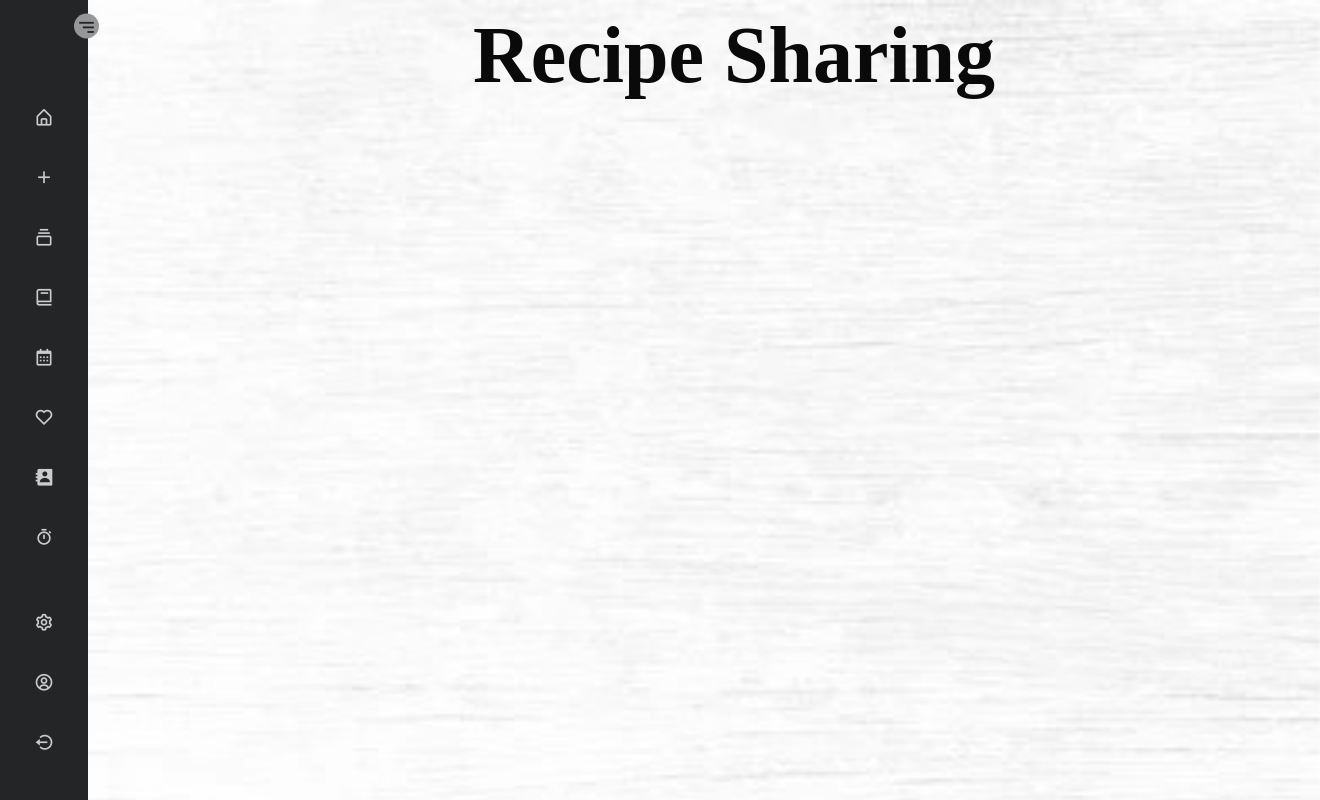
After one commit to SushmasriYangala/RecipeSharing, a PHP site: page /Welcome.html in a window 1320 px wide. The commit adds this page. Run offline with PHP 8.4, Linux system fonts and the light colour scheme.

Commit message:
Added Sidenav bar

```diff
--- /dev/null
+++ b/CSS/Welcome.css
@@ -0,0 +1,293 @@
+@import url('https://fonts.googleapis.com/css2?family=Poppins:wght@300;400;500;600;700&display=swap');
+*{
+    margin: 0;
+    padding: 0;
+    box-sizing: border-box;
+    font-family: 'Poppins', sans-serif;
+}
+
+:root{
+    --body-color: #18191a;
+    --sidebar-color: #242526;
+    --primary-color: #959798;
+    --primary-color-light: #3a3b3c;
+    --toggle-color: #fcfafa;
+    --text-color: #ccc;
+    --tran-03: all 0.2s ease;
+    --tran-03: all 0.3s ease;
+    --tran-04: all 0.3s ease;
+    --tran-05: all 0.3s ease;
+}
+
+body{
+    min-height: 100vh;
+    background-color: var(--body-color);
+    transition: var(--tran-05);
+    background-image: url("../Images/home.jpg");
+    background-size: cover;
+}
+
+::selection{
+    background-color: var(--primary-color);
+    color: #fff;
+}
+
+.sidebar{
+    position: fixed;
+    top: 0;
+    left: 0;
+    height: 100%;
+    width: 250px;
+    padding: 10px 14px;
+    background: var(--sidebar-color);
+    transition: var(--tran-05);
+    z-index: 100;
+}
+.sidebar.close{
+    width: 88px;
+}
+
+.sidebar li{
+    height: 50px;
+    list-style: none;
+    display: flex;
+    align-items: center;
+    margin-top: 10px;
+}
+
+.sidebar header .image,
+.sidebar .icon{
+    min-width: 60px;
+    border-radius: 6px;
+}
+
+.sidebar .icon{
+    min-width: 60px;
+    border-radius: 6px;
+    height: 100%;
+    display: flex;
+    align-items: center;
+    justify-content: center;
+    font-size: 20px;
+}
+
+.sidebar .text,
+.sidebar .icon{
+    color: var(--text-color);
+    transition: var(--tran-03);
+}
+
+.sidebar .text{
+    font-size: 17px;
+    font-weight: 500;
+    white-space: nowrap;
+    opacity: 1;
+}
+.sidebar.close .text{
+    opacity: 0;
+}
+
+.sidebar header{
+    position: relative;
+}
+
+.sidebar header .image-text{
+    display: flex;
+    align-items: center;
+}
+.sidebar header .logo-text{
+    display: flex;
+    flex-direction: column;
+}
+header .image-text .name {
+    margin-top: 2px;
+    font-size: 20px;
+    font-weight: 600;
+}
+
+header .image-text .profession{
+    font-size: 16px;
+    margin-top: -2px;
+    display: block;
+}
+
+.sidebar header .image{
+    display: flex;
+    align-items: center;
+    justify-content: center;
+}
+
+.sidebar header .image img{
+    width: 40px;
+    border-radius: 6px;
+}
+
+.sidebar header .toggle{
+    position: absolute;
+    top: 50%;
+    right: -25px;
+    transform: translateY(-50%) rotate(180deg);
+    height: 25px;
+    width: 25px;
+    background-color: var(--primary-color);
+    color: var(--sidebar-color);
+    border-radius: 50%;
+    display: flex;
+    align-items: center;
+    justify-content: center;
+    font-size: 22px;
+    cursor: pointer;
+    transition: var(--tran-05);
+}
+
+.sidebar.close .toggle{
+    transform: translateY(-50%) rotate(0deg);
+}
+
+.sidebar .menu{
+    margin-top: 40px;
+}
+
+.sidebar li.search-box{
+    border-radius: 6px;
+    background-color: var(--primary-color-light);
+    cursor: pointer;
+    transition: var(--tran-05);
+}
+
+.sidebar li.search-box input{
+    height: 100%;
+    width: 100%;
+    outline: none;
+    border: none;
+    background-color: var(--primary-color-light);
+    color: var(--text-color);
+    border-radius: 6px;
+    font-size: 17px;
+    font-weight: 500;
+    transition: var(--tran-05);
+}
+
+.sidebar li a{
+    list-style: none;
+    height: 100%;
+    background-color: transparent;
+    display: flex;
+    align-items: center;
+    height: 100%;
+    width: 100%;
+    border-radius: 6px;
+    text-decoration: none;
+    transition: var(--tran-03);
+}
+
+.sidebar li a:hover{
+    background-color: var(--primary-color);
+}
+.sidebar li a:hover .icon,
+.sidebar li a:hover .text{
+    color: var(--sidebar-color);
+}
+
+.sidebar .menu-bar{
+    height: calc(100% - 55px);
+    display: flex;
+    flex-direction: column;
+    justify-content: space-between;
+    overflow-y: scroll;
+}
+.menu-bar::-webkit-scrollbar{
+    display: none;
+}
+.sidebar .menu-bar .mode{
+    border-radius: 6px;
+    background-color: var(--primary-color-light);
+    position: relative;
+    transition: var(--tran-05);
+}
+
+.menu-bar .mode .sun-moon{
+    height: 50px;
+    width: 60px;
+}
+
+.mode .sun-moon i{
+    position: absolute;
+}
+.mode .sun-moon i.sun{
+    opacity: 0;
+}
+
+.menu-bar .bottom-content .toggle-switch{
+    position: absolute;
+    right: 0;
+    height: 120%;
+    min-width: 60px;
+    display: flex;
+    align-items: center;
+    justify-content: center;
+    border-radius: 6px;
+    cursor: pointer;
+}
+.toggle-switch .switch{
+    position: relative;
+    height: 22px;
+    width: 40px;
+    border-radius: 25px;
+    background-color: var(--toggle-color);
+    transition: var(--tran-05);
+}
+
+.switch::before{
+    content: '';
+    position: absolute;
+    height: 15px;
+    width: 15px;
+    border-radius: 50%;
+    top: 50%;
+    left: 5px;
+    transform: translateY(-50%);
+    background-color: var(--sidebar-color);
+    transition: var(--tran-04);
+}
+
+.home{
+    position: absolute;
+    top: 0;
+    top: 0;
+    left: 250px;
+    height: 100vh;
+    width: calc(100% - 250px);
+    background-color: var(--body-color);
+    transition: var(--tran-05);
+}
+.home .text{
+    font-size: 30px;
+    font-weight: 500;
+    color: var(--text-color);
+    padding: 12px 60px;
+}
+
+.sidebar.close ~ .home{
+    left: 78px;
+    height: 100vh;
+    width: calc(100% - 78px);
+}
+
+.logo {
+    font-family: "Brush Script MT";
+    background-color: transparent;
+    position: relative;
+    width: 90%;
+    z-index: 3;
+    display: flex;
+    flex-direction: column;
+    justify-content: center;
+    align-items: center;
+    top: 10px;
+    left: 140px;
+    font-weight: bold;
+    margin: 0;
+    color: rgb(10, 10, 10);
+    font-size: 80px;
+  }
--- a/Home.html
+++ b/Home.html
@@ -11,7 +11,7 @@
   </head>
 
   <body>
-    <header class="header">
+    <header>
       <h1 class="logo">Recipe Sharing</h1>
     </header>
     <div class="overlay"></div>
@@ -22,7 +22,7 @@
         <input type="radio" name="radio-btn" id="radio3" />
         <input type="radio" name="radio-btn" id="radio4" />
         <div class="slide first">
-          <img src="./Images/indian.jpg" alt="" />
+          <img src="./Images/north.jpg" alt="" />
         </div>
         <div class="slide">
           <img src="./Images/indian2.jpg" alt="" />
--- /dev/null
+++ b/JS/Welcome.js
@@ -0,0 +1,15 @@
+const body = document.querySelector('body'),
+sidebar = body.querySelector('nav'),
+toggle = body.querySelector(".toggle"),
+searchBtn = body.querySelector(".search-box"),
+modeSwitch = body.querySelector(".toggle-switch"),
+modeText = body.querySelector(".mode-text");
+
+
+toggle.addEventListener("click" , () =>{
+sidebar.classList.toggle("close");
+})
+
+searchBtn.addEventListener("click" , () =>{
+sidebar.classList.remove("close");
+})
--- a/PHP/login.php
+++ b/PHP/login.php
@@ -4,16 +4,16 @@ extract($_POST);
 if(isset($_POST['login']))
 {
 $email = $_POST['email'];
+$password = $_POST['password'];
 $sql = "SELECT * FROM users WHERE email='$email'";
 $result = $conn->query($sql);
 $row = $result->fetch_assoc();
-$password = $_POST['password'];
 if (password_verify($password, $row['password_hash'])) {
   $_SESSION['user'] = $row['username'];
-  header('Location: ./Home.html');
+  header('Location: ../Welcome.html');
   exit;
 } else {
-  header('Location: ./login.html');
+  header('Location: ../login.html');
   exit;
 }
 }
--- /dev/null
+++ b/Welcome.html
@@ -0,0 +1,120 @@
+<!DOCTYPE html>
+<html lang="en">
+<head>
+    <meta charset="UTF-8">
+    <meta http-equiv="X-UA-Compatible" content="IE=edge">
+    <meta name="viewport" content="width=device-width, initial-scale=1.0">
+    <link rel="stylesheet" href="./CSS/Welcome.css">
+    <link href='https://unpkg.com/boxicons@2.1.1/css/boxicons.min.css' rel='stylesheet'>
+</head>
+<body>
+    <header class="header">
+      <h1 class="logo">Recipe Sharing</h1>
+    </header>
+    <nav class="sidebar close">
+        <header>
+            <div class="image-text">
+                <span class="image">
+                </span>
+
+                <div class="text logo-text">
+                    <span class="name">Menu</span>
+                </div>
+            </div>
+
+            <i class='bx bx-menu-alt-right toggle'></i>
+        </header>
+
+        <div class="menu-bar">
+            <div class="menu">
+
+                <ul class="menu-links">
+                    <li class="nav-link">
+                        <a href="#">
+                            <i class='bx bx-home-alt icon' ></i>
+                            <span class="text nav-text">HOME</span>
+                        </a>
+                    </li>
+
+                    <li class="nav-link">
+                        <a href="#">
+                            <i class='bx bx-plus icon' ></i>
+                            <span class="text nav-text">Add Recipe</span>
+                        </a>
+                    </li>
+
+                    <li class="nav-link">
+                        <a href="#">
+                            <i class='bx bx-collection icon'></i>
+                            <span class="text nav-text">Categories</span>
+                        </a>
+                    </li>
+
+                    <li class="nav-link">
+                        <a href="#">
+                            <i class='bx bx-book icon' ></i>
+                            <span class="text nav-text">My Recipes</span>
+                        </a>
+                    </li>
+
+                    <li class="nav-link">
+                        <a href="#">
+                            <i class='bx bx-calendar icon' ></i>
+                            <span class="text nav-text">Meal Planner</span>
+                        </a>
+                    </li>
+
+                    <li class="nav-link">
+                        <a href="#">
+                            <i class='bx bx-heart icon' ></i>
+                            <span class="text nav-text">Favourites</span>
+                        </a>
+                    </li>
+
+                    <li class="nav-link">
+                        <a href="#">
+                            <i class='bx bxs-contact icon' ></i>
+                            <span class="text nav-text">Contact Us</span>
+                        </a>
+                    </li>
+
+                    <li class="nav-link">
+                        <a href="#">
+                            <i class='bx bx-stopwatch icon' ></i>
+                            <span class="text nav-text">Timer</span>
+                        </a>
+                    </li>
+
+                </ul>
+            </div>
+
+            <div class="bottom-content">
+                <li class="nav-link">
+                    <a href="#">
+                        <i class='bx bx-cog icon' ></i>
+                        <span class="text nav-text">Settings</span>
+                    </a>
+                </li>
+
+                <li class="">
+                    <a href="#">
+                        <i class='bx bx-user-circle icon' ></i>
+                        <span class="text nav-text">Profile</span>
+                    </a>
+                </li>
+                <li class="">
+                    <a href="logout.php">
+                        <i class='bx bx-log-out-circle icon' ></i>
+                        <span class="text nav-text">Logout</span>
+                    </a>
+                </li>
+
+            </div>
+        </div>
+
+    </nav>
+
+    <script src="./JS/Welcome.js"></script>
+
+</body>
+</html>
--- /dev/null
+++ b/logout.php
@@ -0,0 +1,6 @@
+<?php
+session_start();
+session_destroy();
+header('Location: ./login.html');
+exit;
+?>
```
Also changed, not shown: CSS/home.css (+11 -27 lines), Images/indian.jpg (deleted), Images/north.jpg (added).
